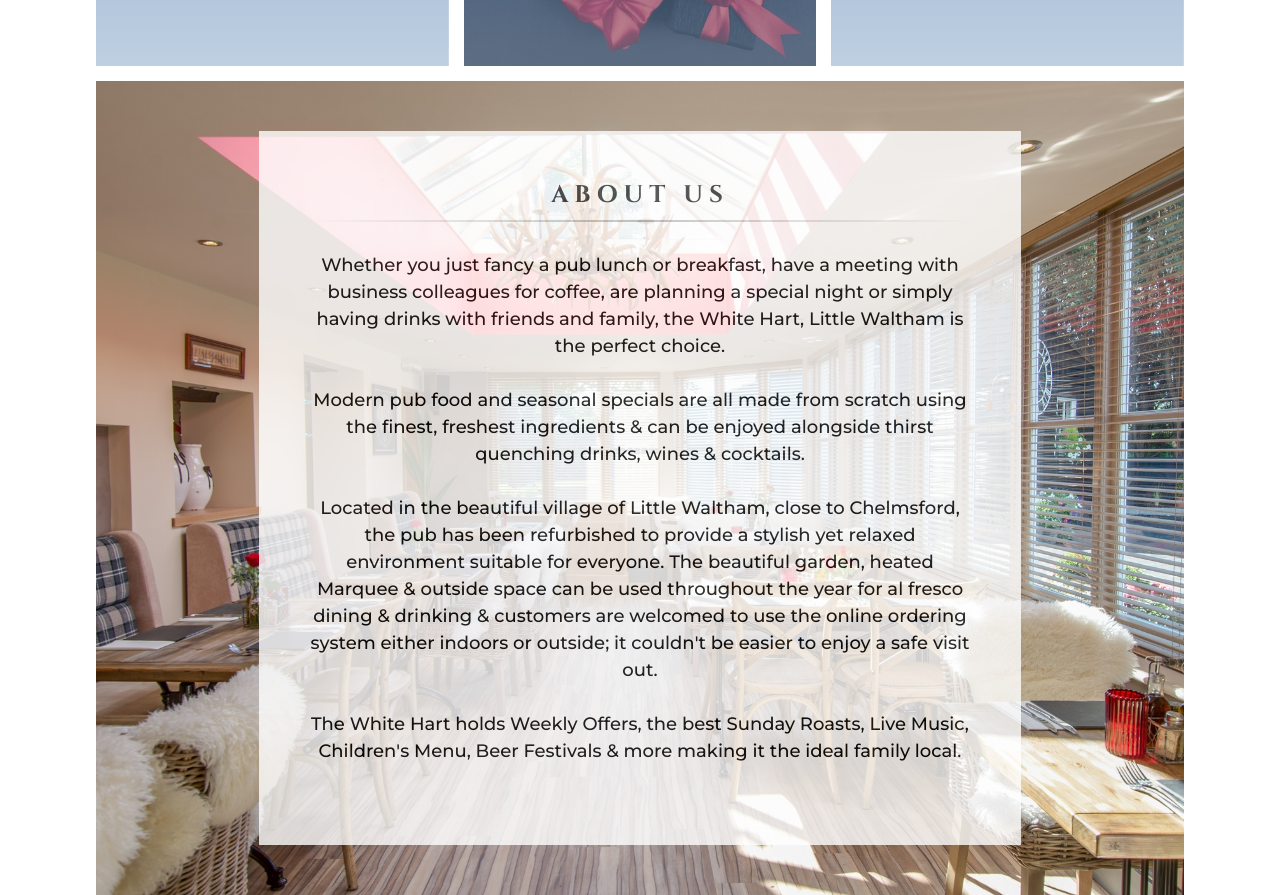
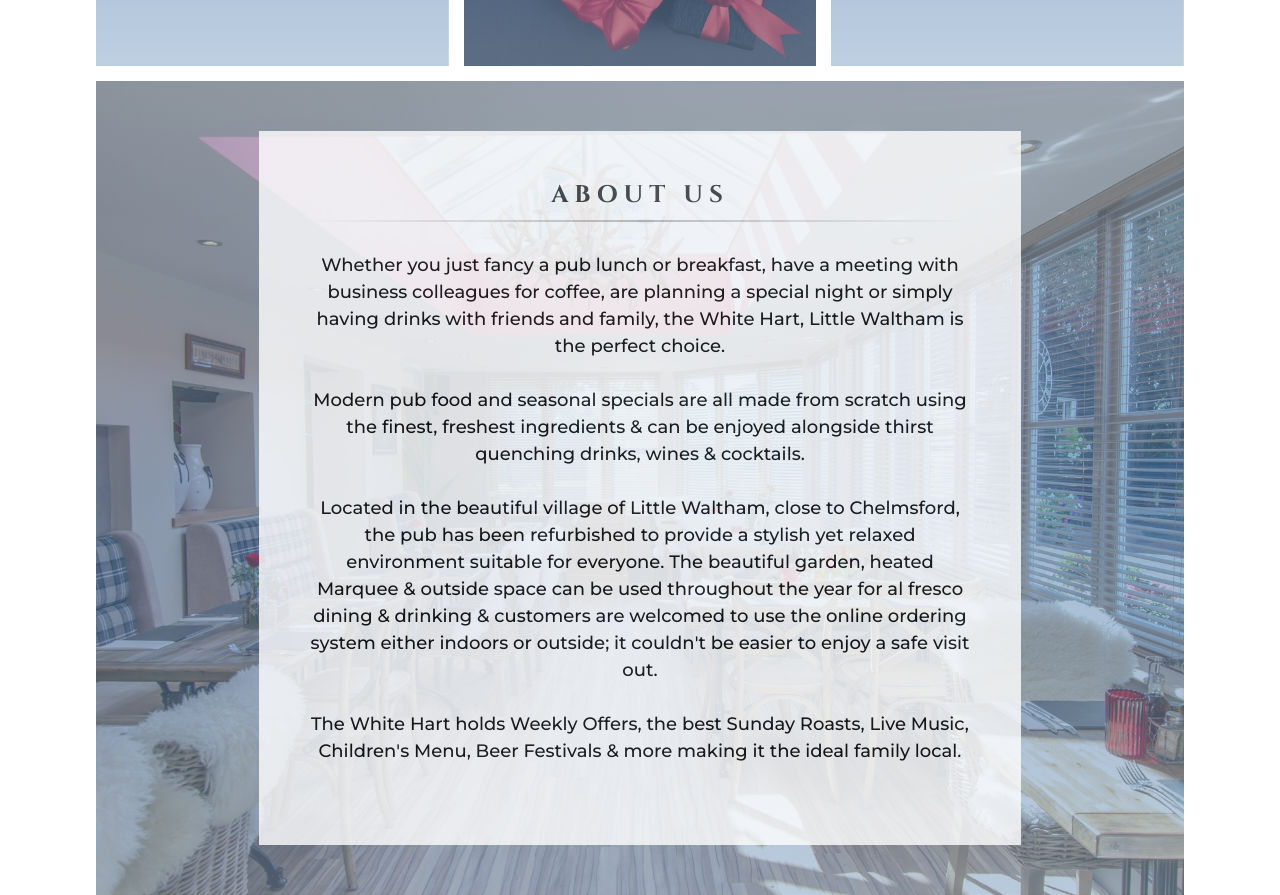
Before and after one commit to Tellur89/hart, a plain HTML site: page index.html in a window 1280 px wide. Shown: the part 3256-4151 px from the top of the page. Drawn offline with nearby package versions, Linux system fonts and the light colour scheme; files that its build step writes are made by us from their sources; a script that the page names is missing.

Commit message:
Add files via upload

```diff
--- a/css/style.css
+++ b/css/style.css
@@ -787,7 +787,7 @@
   margin-right: 7rem; }
 
 .about {
-  background-image: url(../img/pub.jpg);
+  background-image: linear-gradient(rgba(137, 168, 201, 0.55), rgba(78, 124, 173, 0.5), rgba(137, 168, 201, 0.55)), url(../img/pub.jpg);
   background-size: cover;
   background-position: center;
   display: flex;
```
